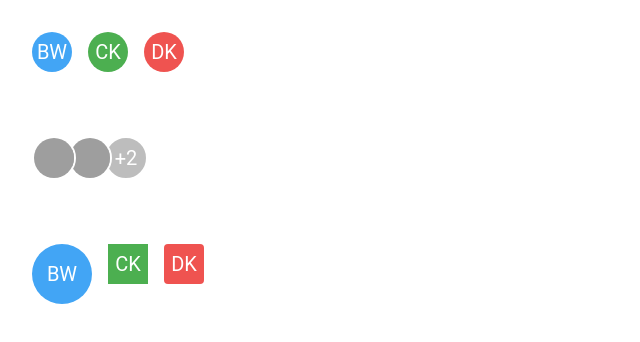
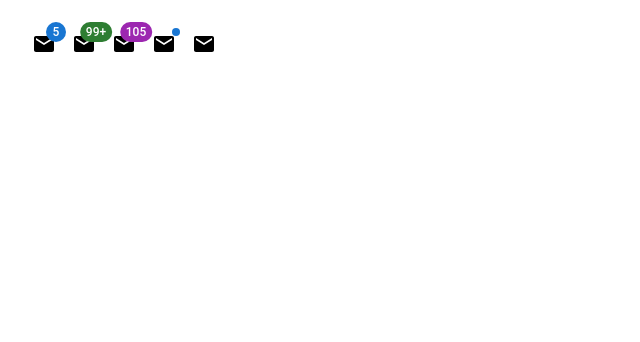
Before and after one commit to itsparasbisht/react-mui, a React (Create React App) app: page / in a window 1280 px wide. Shown: the top 342 px of the page, without its empty margins (0-640 px from the left). Built offline with nearby package versions, Linux system fonts and the light colour scheme; grey boxes are pictures that could not be loaded.

Commit message:
mui badge

```diff
--- a/src/App.js
+++ b/src/App.js
@@ -20,6 +20,7 @@
 import MuiSpeedDial from "./components/MuiSpeedDial";
 import MuiBottomNav from "./components/MuiBottomNav";
 import MuiAvatar from "./components/MuiAvatar";
+import MuiBadge from "./components/MuiBadge";
 
 function App() {
   return (
@@ -44,7 +45,8 @@
       {/* <MuiDrawer /> */}
       {/* <MuiSpeedDial /> */}
       {/* <MuiBottomNav /> */}
-      <MuiAvatar />
+      {/* <MuiAvatar /> */}
+      <MuiBadge />
     </div>
   );
 }
--- /dev/null
+++ b/src/components/MuiBadge.js
@@ -0,0 +1,27 @@
+import { Mail } from "@mui/icons-material";
+import { Badge, Stack } from "@mui/material";
+import React from "react";
+
+function MuiBadge() {
+  return (
+    <Stack spacing={2} m={4} direction="row">
+      <Badge badgeContent={5} color="primary">
+        <Mail />
+      </Badge>
+      <Badge badgeContent={105} color="success">
+        <Mail />
+      </Badge>
+      <Badge badgeContent={105} color="secondary" max={999}>
+        <Mail />
+      </Badge>
+      <Badge variant="dot" color="primary">
+        <Mail />
+      </Badge>
+      <Badge variant="dot" color="primary" invisible={true}>
+        <Mail />
+      </Badge>
+    </Stack>
+  );
+}
+
+export default MuiBadge;
```
